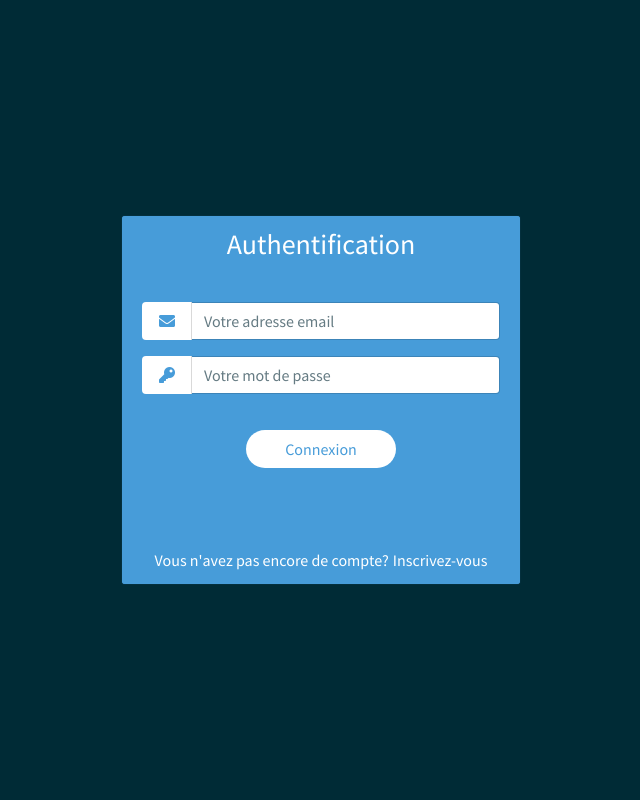
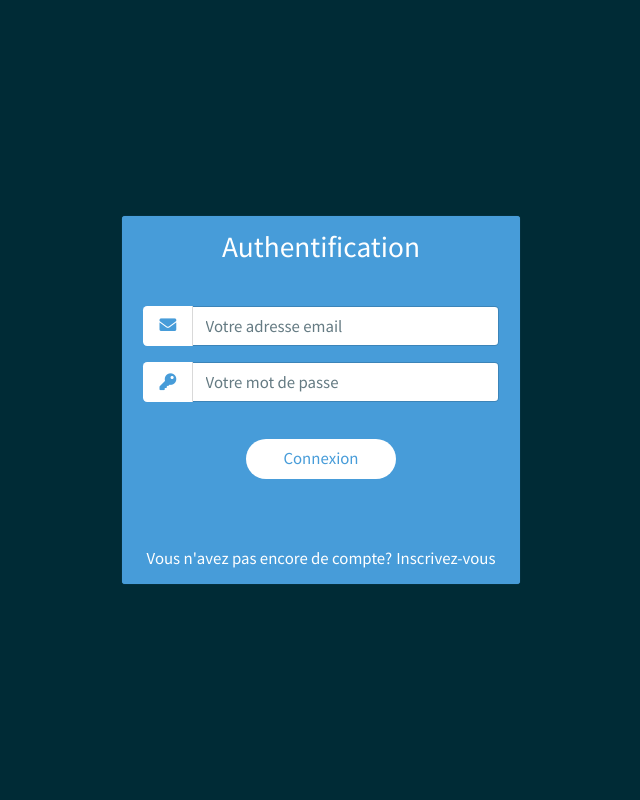
Before and after one commit to sha-zha/Todolist, a PHP site: page / in a window 1280 px wide. Shown: the whole page, without its empty margins (319-959 px from the left). Run offline with PHP 8.4, Linux system fonts and the light colour scheme; data comes from the database, SQL or seed files in the repository; some libraries are stand-ins or nearby versions.

Commit message:
Modification Fluid Typo

```diff
--- a/public/css/auth.css
+++ b/public/css/auth.css
@@ -1,15 +1,16 @@
 /* Fluid Typography */
-@media (min-width: 768px) {
-    :html {
-      font-size: calc(0.875rem + ((1vw - 7.68px) * 0.6944));
+@media (min-width: 320px) {
+    html {
+      font-size: calc(0.9375rem + ((1vw - 3.2px) * 0.1875));
       min-height: 0vw;
     }
 }
-@media (min-width: 1920px) {
-    :html {
-      font-size: 22px;
+  @media (min-width: 1920px) {
+    html {
+      font-size: 18px;
     }
 }
+
 html,body{
     height: 100%;
 }
```
